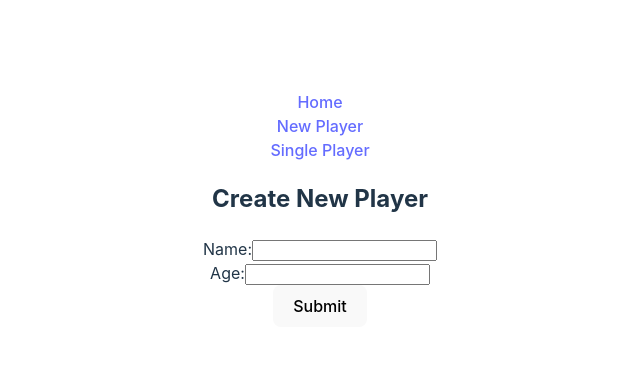
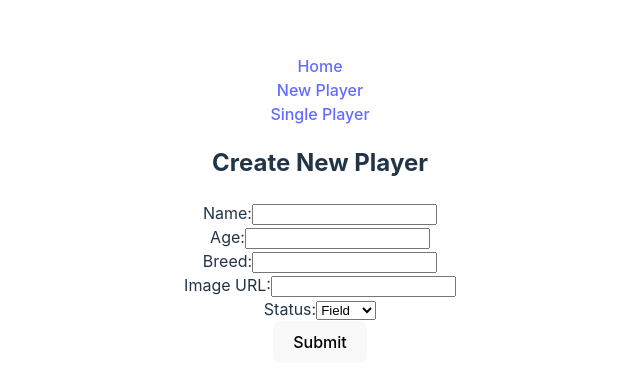
Before and after one commit to FSA-Team2/Puppy-Pals, a React (Vite) app: page /newPlayerForm in a window 1280 px wide. Shown: the part 200-586 px from the top of the page, without its empty margins (320-960 px from the left). Built offline with nearby package versions, Linux system fonts and the light colour scheme.

Commit message:
Added search Bar

```diff
--- a/src/components/AllPlayers.jsx
+++ b/src/components/AllPlayers.jsx
@@ -5,6 +5,7 @@ import { fetchPlayers, deletePlayer } from "../API/index";
 
 const AllPlayers = () => {
   const [playersData, setPlayersData] = useState([]);
+  const [searchTerm, setSearchTerm] = useState('');
 
   useEffect(() => {
     async function fetchPlayersData() {
@@ -27,14 +28,26 @@ const AllPlayers = () => {
     }
   };
 
+  const filteredPlayers = playersData.filter((player) =>
+    player.name.toLowerCase().includes(searchTerm.toLowerCase())
+  );
+
   return (
     <div>
       <h2>AllPlayers</h2>
-      {playersData.length === 0 ? (
-        <div>If you see this message. Cat Broke something...</div>
+      <div>
+        <input
+          type="text"
+          placeholder="Search by name..."
+          value={searchTerm}
+          onChange={(e) => setSearchTerm(e.target.value)}
+        />
+      </div>
+      {filteredPlayers.length === 0 ? (
+        <div>No players found.</div>
       ) : (
         <ul>
-          {playersData.map((player) => (
+          {filteredPlayers.map((player) => (
             <li key={player.id}>
               <Link to={`/players/${player.id}`}>
                 <img src={player.imageUrl} alt={player.name} />
--- a/src/components/NewPlayerForm.jsx
+++ b/src/components/NewPlayerForm.jsx
@@ -1,15 +1,12 @@
-
 import { useState } from 'react';
-
 import { createPlayer } from '../API';
 
 const NewPlayerForm = () => {
   const [name, setName] = useState('');
   const [age, setAge] = useState('');
-
   const [breed, setBreed] = useState('');
-
-
+  const [imageUrl, setImageUrl] = useState('');
+  const [status, setStatus] = useState('field');
 
   const handleFormSubmit = async (event) => {
     event.preventDefault();
@@ -17,12 +14,15 @@ const NewPlayerForm = () => {
     const newPlayerData = {
       name: name,
       age: age,
-
+      breed: breed,
+      imageUrl: imageUrl,
+      status: status,
     };
 
     try {
       const createdPlayer = await createPlayer(newPlayerData);
       console.log('New player created:', createdPlayer);
+      alert('New player created successfully!');
     } catch (error) {
       console.error('Error creating player:', error);
     }
@@ -50,12 +50,39 @@ const NewPlayerForm = () => {
             onChange={(e) => setAge(e.target.value)}
           />
         </div>
-
-
-
+        <div>
+          <label htmlFor="breed">Breed:</label>
+          <input
+            type="text"
+            id="breed"
+            value={breed}
+            onChange={(e) => setBreed(e.target.value)}
+          />
+        </div>
+        <div>
+          <label htmlFor="imageUrl">Image URL:</label>
+          <input
+            type="text"
+            id="imageUrl"
+            value={imageUrl}
+            onChange={(e) => setImageUrl(e.target.value)}
+          />
+        </div>
+        <div>
+          <label htmlFor="status">Status:</label>
+          <select
+            id="status"
+            value={status}
+            onChange={(e) => setStatus(e.target.value)}
+          >
+            <option value="field">Field</option>
+            <option value="bench">Bench</option>
+          </select>
+        </div>
         <button type="submit">Submit</button>
       </form>
     </div>
   );
 };
+
 export default NewPlayerForm;
```
